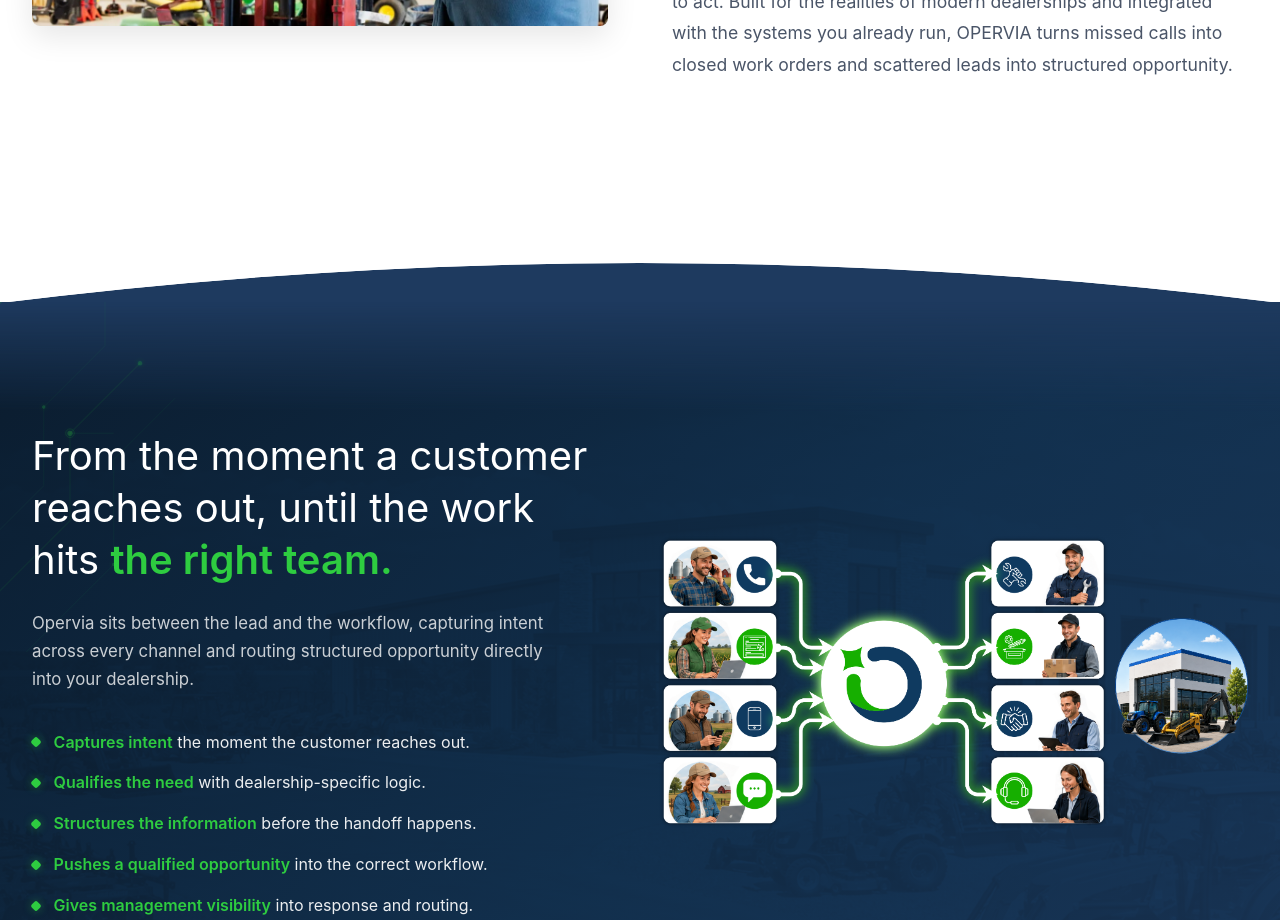
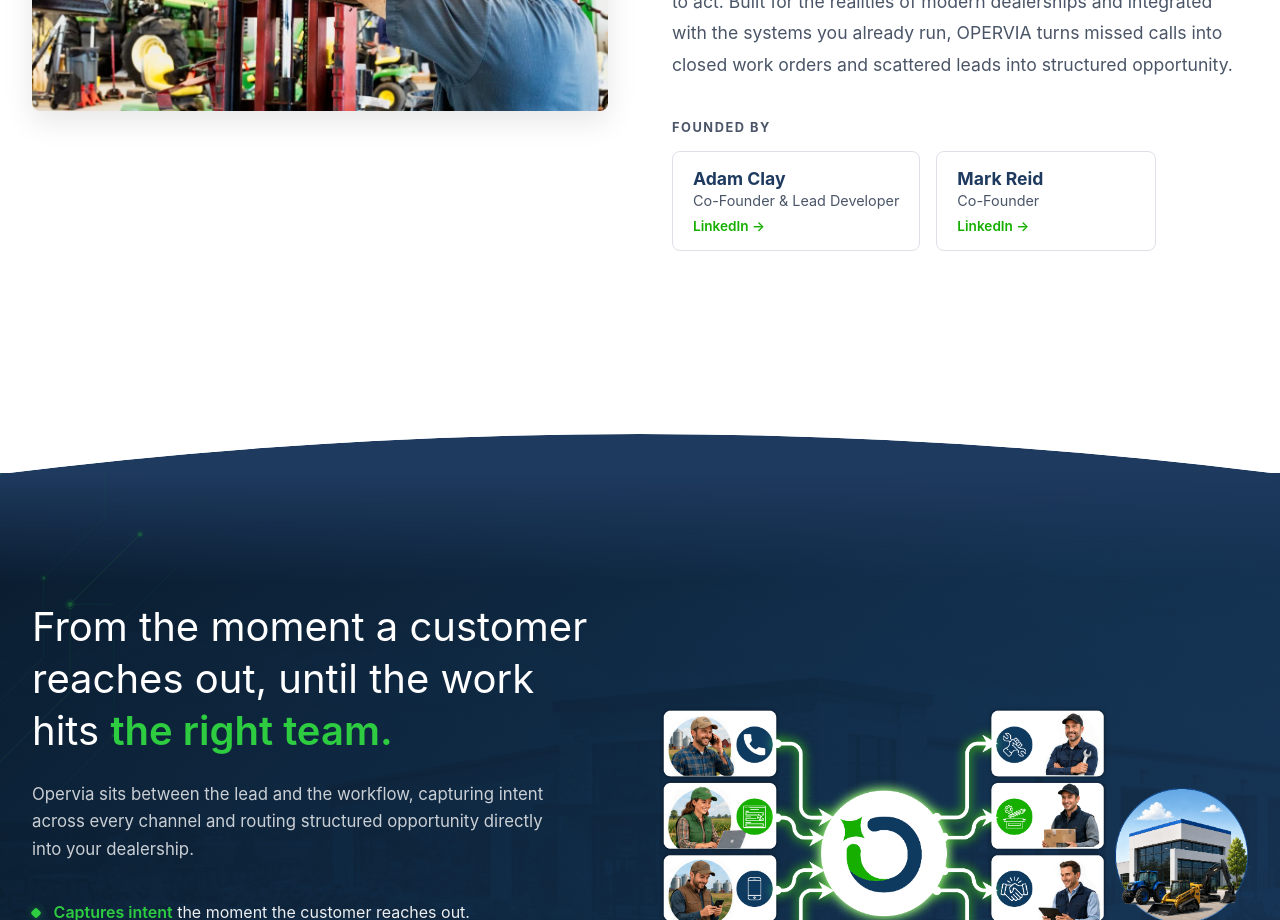
Before and after one commit to adam-clay/opervia-public, a React (Vite) app: page / in a window 1280 px wide. Shown: the part 3000-3920 px from the top of the page. Built offline with nearby package versions, Linux system fonts and the light colour scheme; no server answers.

Commit message:
add me to google results

```diff
--- a/index.html
+++ b/index.html
@@ -48,7 +48,23 @@
         "url": "https://opervia.com/",
         "email": "support@opervia.com",
         "telephone": "+1-866-942-2750",
-        "sameAs": ["https://www.linkedin.com/company/opervia"]
+        "sameAs": ["https://www.linkedin.com/company/opervia"],
+        "founder": [
+          {
+            "@type": "Person",
+            "name": "Adam Clay",
+            "jobTitle": "Co-Founder & Lead Developer",
+            "worksFor": { "@type": "Organization", "name": "Opervia" },
+            "sameAs": ["https://www.linkedin.com/in/adam-c-b332ba266/"]
+          },
+          {
+            "@type": "Person",
+            "name": "Mark Reid",
+            "jobTitle": "Co-Founder",
+            "worksFor": { "@type": "Organization", "name": "Opervia" },
+            "sameAs": ["https://www.linkedin.com/in/markjreidjr/"]
+          }
+        ]
       }
     </script>
   </head>
--- a/src/components/About.scss
+++ b/src/components/About.scss
@@ -59,6 +59,67 @@
       font-weight: 700;
     }
   }
+
+  &-founders {
+    margin-top: 2.5rem;
+
+    &-title {
+      font-family: $font-body;
+      font-size: 0.8rem;
+      font-weight: 700;
+      letter-spacing: 0.12em;
+      text-transform: uppercase;
+      color: $text-secondary;
+      margin-bottom: 1rem;
+    }
+
+    &-list {
+      list-style: none;
+      padding: 0;
+      margin: 0;
+      display: flex;
+      flex-wrap: wrap;
+      gap: 1rem;
+    }
+  }
+
+  &-founder {
+    display: flex;
+    flex-direction: column;
+    gap: 0.15rem;
+    padding: 1rem 1.25rem;
+    border: 1px solid rgba($primary-blue, 0.15);
+    border-radius: 8px;
+    text-decoration: none;
+    min-width: 220px;
+    transition: border-color 0.2s ease, box-shadow 0.2s ease;
+
+    &:hover,
+    &:focus-visible {
+      border-color: $primary-green;
+      box-shadow: 0 6px 20px rgba(0, 0, 0, 0.08);
+    }
+
+    &-name {
+      font-family: $font-display;
+      font-size: 1.1rem;
+      font-weight: 700;
+      color: $primary-blue;
+    }
+
+    &-role {
+      font-family: $font-body;
+      font-size: 0.9rem;
+      color: $text-secondary;
+    }
+
+    &-link {
+      margin-top: 0.4rem;
+      font-size: 0.85rem;
+      font-weight: 600;
+      color: $primary-green;
+    }
+  }
 }
 
 @include tablet {
--- a/src/components/About.tsx
+++ b/src/components/About.tsx
@@ -17,6 +17,12 @@
     transition: { duration: 0.7, ease: [0.25, 0.46, 0.45, 0.94] as const },
   },
 };
+
+// Mirrors the Organization.founder JSON-LD in index.html — keep both in sync.
+const FOUNDERS = [
+  { name: 'Adam Clay', role: 'Co-Founder & Lead Developer', linkedin: 'https://www.linkedin.com/in/adam-c-b332ba266/' },
+  { name: 'Mark Reid', role: 'Co-Founder', linkedin: 'https://www.linkedin.com/in/markjreidjr/' },
+];
 
 const About = () => {
   const { ref: imageRef, isInView: imageInView } = useScrollAnimation();
@@ -63,6 +69,21 @@
             missed calls into closed work orders and scattered leads
             into structured opportunity.
           </motion.p>
+
+          <motion.div className="about-founders" variants={itemVariants}>
+            <h3 className="about-founders-title">Founded by</h3>
+            <ul className="about-founders-list">
+              {FOUNDERS.map((f) => (
+                <li key={f.name}>
+                  <a href={f.linkedin} target="_blank" rel="noopener" className="about-founder">
+                    <span className="about-founder-name">{f.name}</span>
+                    <span className="about-founder-role">{f.role}</span>
+                    <span className="about-founder-link">LinkedIn &rarr;</span>
+                  </a>
+                </li>
+              ))}
+            </ul>
+          </motion.div>
         </motion.div>
       </div>
     </section>
```
